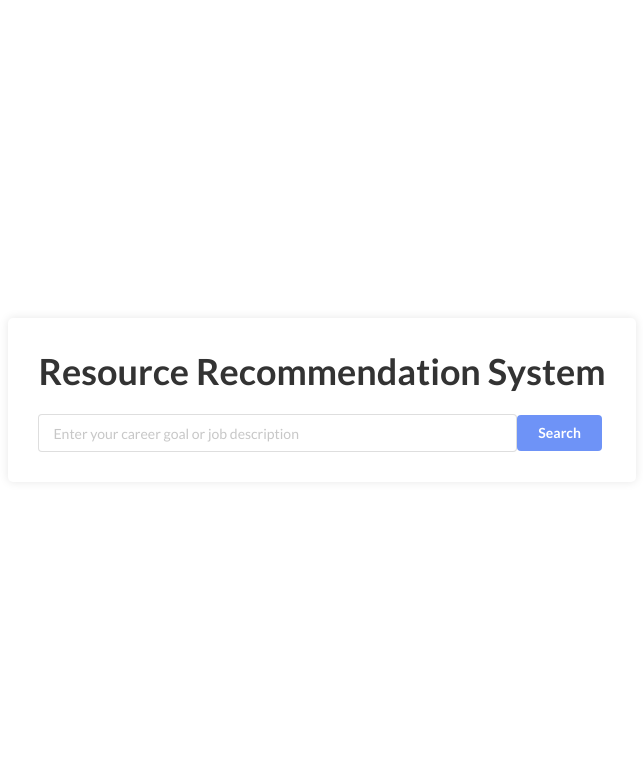
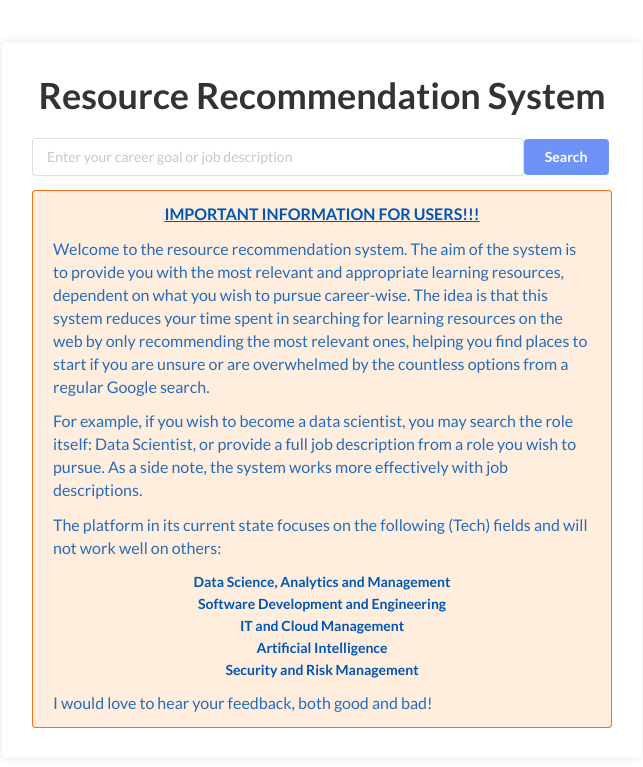
Before and after one commit to munmar/resource_recommender, a Django app: page / in a window 1280 px wide. Shown: the top 767 px of the page, without its empty margins (318-961 px from the left). Run offline with Django 4.2, Linux system fonts and the light colour scheme; some libraries are stand-ins or nearby versions.

Commit message:
added notice to users message

```diff
--- a/backend/recommender/static/css/index.css
+++ b/backend/recommender/static/css/index.css
@@ -19,6 +19,7 @@ body {
   padding: 30px;
   box-shadow: 0 0 10px rgba(0, 0, 0, 0.1);
   border-radius: 5px;
+  width: 50%;
 }
 
 .title {
@@ -78,3 +79,23 @@ body {
 .ui.input {
   width: 100%;
 }
+
+.ui.orange.message {
+  color: #0056b3 !important;
+}
+
+.ui.message h4{
+  font-size: 16px !important;
+  text-align: center;
+  text-decoration: underline;
+}
+
+.ui.message p{
+  font-size: 16px !important;
+  text-align: left;
+}
+
+.ui.list {
+  font-size: 14px !important;
+  font-weight: 600;
+}
--- a/backend/recommender/templates/index.html
+++ b/backend/recommender/templates/index.html
@@ -20,6 +20,34 @@
             </div>
             <input class="ui button custom" type="submit" value="Search">
         </form>
+        <div class="ui orange message">
+            <h4 class="index-message">IMPORTANT INFORMATION FOR USERS!!!</h4>
+
+            <p class="index-message">
+                Welcome to the resource recommendation system. The aim of the system is to provide you with the
+                most relevant and appropriate learning resources, dependent on what you wish to pursue career-wise.
+                The idea is that this system reduces your time spent in searching for learning resources on the web by
+                only recommending the most relevant ones, helping you find places to start if you are unsure or are overwhelmed by the countless
+                options from a regular Google search.
+            </p>
+            <p class="index-message">
+                For example, if you wish to become a data scientist, you may search the role itself: Data Scientist,
+                or provide a full job description from a role you wish to pursue. As a side note, the system works
+                more effectively with job descriptions.
+            </p>
+            <p class="index-message">
+                The platform in its current state focuses on the following (Tech) fields and will not work well on others:
+                <div class="ui list">
+                    <li class="item">Data Science, Analytics and Management</li>
+                    <li class="item">Software Development and Engineering</li>
+                    <li class="item">IT and Cloud Management</li>
+                    <li class="item">Artificial Intelligence</li>
+                    <li class="item">Security and Risk Management</li>
+                </div>
+            </p>
+
+            <p class="index-message">I would love to hear your feedback, both good and bad!</p>
+        </div>
     </div>
 </body>
 </html>
```
